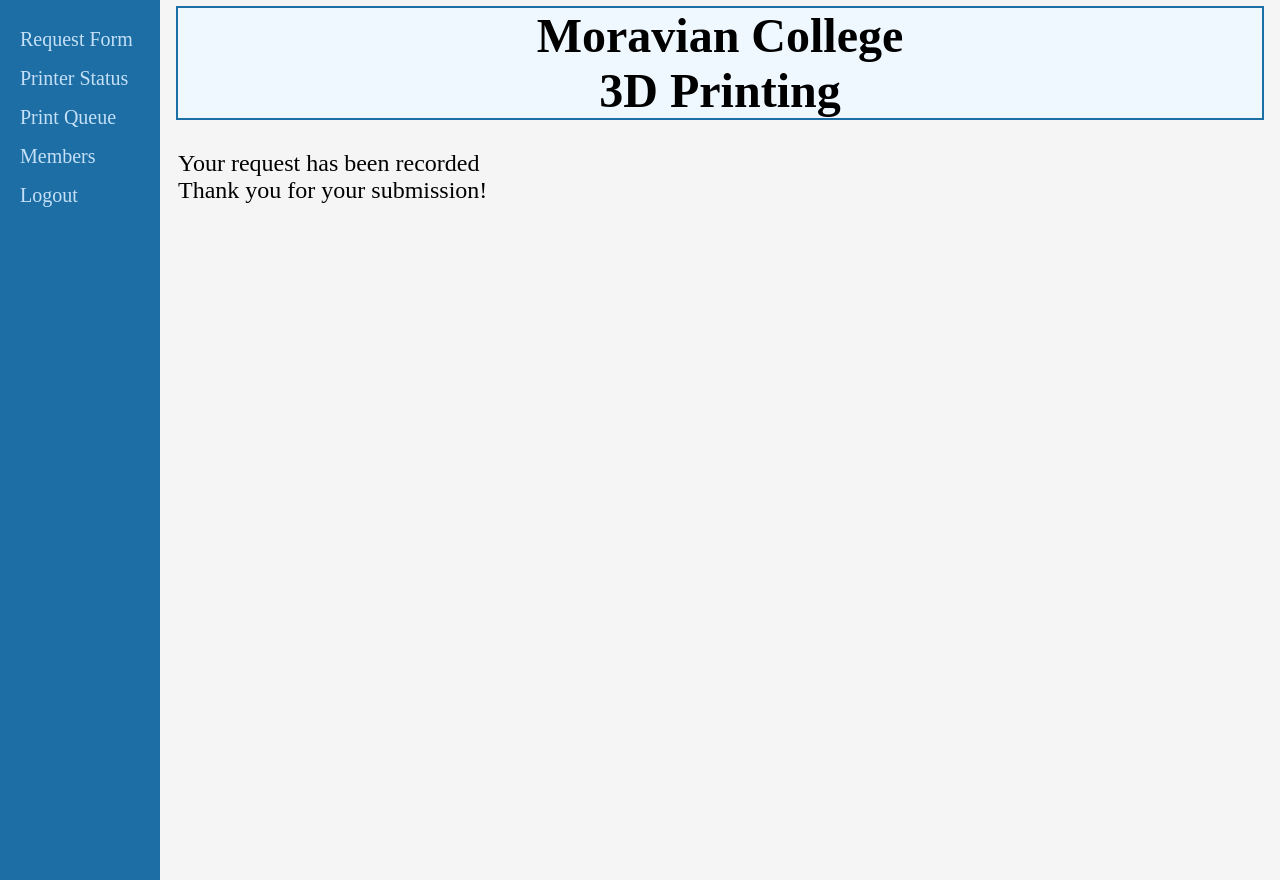
After one commit to MoravianCollege/3DPrintMananagement, a Flask app: template templates/success.html in a window 1280 px wide. The commit adds this page. Run offline with Flask 2, Linux system fonts and the light colour scheme; the template is opened without the code that fills it, so the values that code supplies are empty; parts of the project's set-up code (start-up, migrations or seed data) failed here and were passed over.

Commit message:
adjust font sizes

```diff
--- a/app.py
+++ b/app.py
@@ -186,6 +186,12 @@ def members():
     return render_template('members.html')
 
 
+@app.route("/success", methods=["POST"])
+@login_required
+def success():
+    return render_template('success.html')
+
+
 def get_google_provider_cfg():
     return requests.get(GOOGLE_DISCOVERY_URL).json()
 
--- a/templates/queue.html
+++ b/templates/queue.html
@@ -34,7 +34,7 @@
 
     .main {
         margin-left: 160px; /* Same as the width of the sidenav */
-        font-size: 28px; /* Increased text to enable scrolling */
+        font-size: 24px;
         padding: 0px 10px;
     }
 
--- a/templates/status.html
+++ b/templates/status.html
@@ -34,7 +34,7 @@
 
     .main {
         margin-left: 160px; /* Same as the width of the sidenav */
-        font-size: 28px; /* Increased text to enable scrolling */
+        font-size: 24px;
         padding: 0px 10px;
     }
 
--- /dev/null
+++ b/templates/success.html
@@ -0,0 +1,57 @@
+<html>
+  <style>
+    h1 {
+      outline: 2px double #1C6EA4;
+      outline-offset: 0px;
+      background-color: aliceblue;
+    }
+
+    body {background-color: whitesmoke;}
+
+    .sidenav {
+        height: 100%;
+        width: 160px;
+        position: fixed;
+        z-index: 1;
+        top: 0;
+        left: 0;
+        background-color: #1C6EA4;
+        overflow-x: hidden;
+        padding-top: 20px;
+    }
+
+    .sidenav a {
+        padding: 8px 10px 8px 20px;
+        text-decoration: none;
+        font-size: 20px;
+        color: rgb(197, 224, 247);
+        display: block;
+    }
+
+    .sidenav a:hover {
+        color: white;
+    }
+
+    .main {
+        margin-left: 160px; /* Same as the width of the sidenav */
+        font-size: 24px;
+        padding: 0px 10px;
+    }
+
+  </style>
+
+
+  <body>
+        <div class="sidenav">
+            <a href="/form">Request Form</a>
+            <a href="/status">Printer Status</a>
+            <a href="/queue">Print Queue</a>
+            <a href="/members">Members</a>
+            <a href="/logout">Logout</a>
+        </div>
+        <div class="main">
+            <h1 style="text-align: center;">Moravian College<br>3D Printing</h1>
+            <p>Your request has been recorded<br>Thank you for your submission!</p>
+        </div>
+    </body>
+</html>
--- a/templates/welcome.html
+++ b/templates/welcome.html
@@ -9,7 +9,7 @@
     body {background-color: whitesmoke;}
 
     .main {
-        font-size: 28px; /* Increased text to enable scrolling */
+        font-size: 24px; /* Increased text to enable scrolling */
         padding: 0px 10px;
     }
   </style>
```
